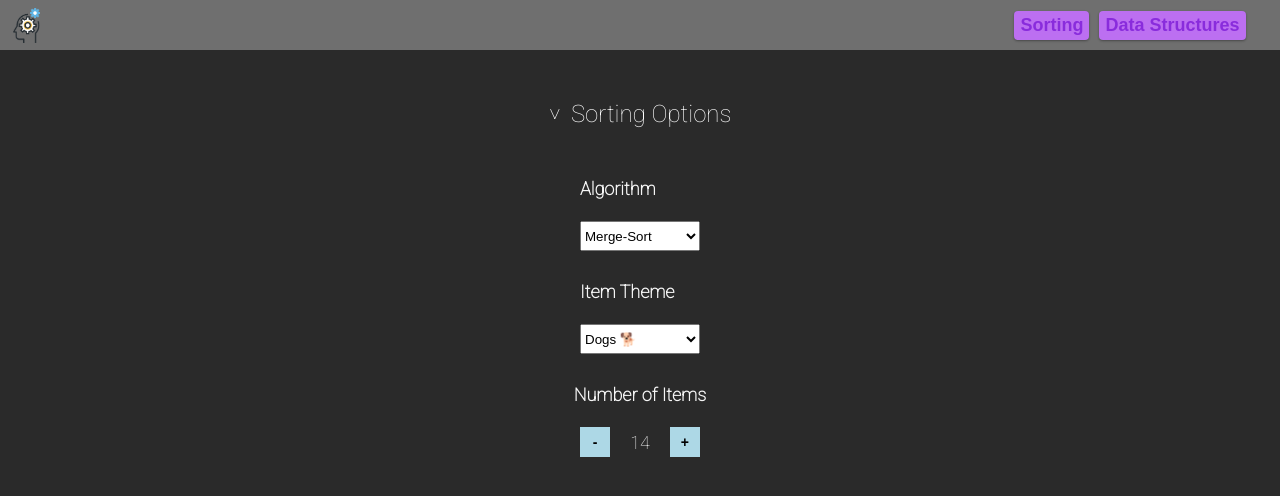
After one commit to moomoolive/algo_city, a Flask app: page /sorting in a window 1280 px wide. The commit adds this page. Shown: the top 496 px of the page. Run offline with Flask 2, Linux system fonts and the light colour scheme.

Commit message:
added a selection page for choosing an algorithm

```diff
--- a/code/algo_city/__init__.py
+++ b/code/algo_city/__init__.py
@@ -5,7 +5,7 @@ def create_app():
 
     @app.route('/')
     def home():
-        return flask.render_template('app_container.html')
+        return flask.render_template('homepage.html')
 
     from algo_city.routes.sorting import sort
 
--- a/code/algo_city/routes/sorting.py
+++ b/code/algo_city/routes/sorting.py
@@ -2,6 +2,6 @@ import flask
 
 sort = flask.Blueprint('sorting', __name__)
 
-@sort.route('/merge-sort')
+@sort.route('/sorting')
 def merge_sort():
-    return "merge-sort"
+    return flask.render_template('sorting_algorithms.html')
--- a/code/algo_city/static/styles/app.css
+++ b/code/algo_city/static/styles/app.css
@@ -5,6 +5,11 @@ body {
 }
 
 div {
+    margin: 0 0 0 0;
+    padding: 0 0 0 0;
+}
+
+p {
     margin: 0 0 0 0;
     padding: 0 0 0 0;
 }
@@ -59,7 +64,7 @@ button {
     padding-bottom: 3px;
     padding-left: 6px;
     padding-right: 6px;
-    border-radius: 99999px;
+    border-radius: 4px;
     color: #892cdc;
     font-weight: bold;
     font-size: 18px;
--- /dev/null
+++ b/code/algo_city/static/styles/sorting-algorithms.css
@@ -0,0 +1,73 @@
+.algorithm-selection-container {
+    width: 100vw;
+    max-width: 1000px;
+    display: flex;
+    flex-direction: column;
+    justify-content: center;
+    align-items: center;
+    margin-left: auto;
+    margin-right: auto;
+    margin-top: 50px;
+}
+
+.algorithm-selector, .item-theme-selector {
+    margin-bottom: 30px;
+    width: 120px;
+    height: 30px;
+    margin-left: auto;
+    margin-right: auto;
+}
+
+.number-of-items-to-sort-container {
+    display: flex;
+    flex-direction: row;
+    justify-content: center;
+    align-items: center;
+}
+
+.selector-description {
+    margin-bottom: 22px;
+    color: whitesmoke;
+    font-size: 18px;
+    font-weight: bold;
+}
+
+.number-of-items-text {
+    font-size: 18px;
+    margin-left: 20px;
+    margin-right: 20px;
+    color: whitesmoke;
+}
+
+.number-of-items-button {
+    width: 30px;
+    height: 30px;
+    background-color: lightblue;
+    font-weight: bold;
+    font-size: 14px;
+}
+
+.sorting-options-label-container {
+    display: flex;
+    flex-direction: row;
+    justify-content: center;
+    align-items: center;
+    margin-left: auto;
+    margin-right: auto;
+    width: 100vw;
+    max-width: 1000px;
+    margin-top: 50px;
+}
+
+.sorting-options-label-text {
+    font-size: 24px;
+    color: white;
+}
+
+.arrow {
+    margin-right: 10px;
+}
+
+.showing-options {
+    transform: rotate(90deg);
+}
--- a/code/algo_city/templates/app_container.html
+++ b/code/algo_city/templates/app_container.html
@@ -20,7 +20,7 @@
                 <button
                     class="menu-button"
                     id="menu-button"
-                    onclick="toggleNavBar()"
+                    onclick="header.toggleNavBar()"
                 >
                     📘 Menu
                 </button>
@@ -34,12 +34,12 @@
             </div>
             <div class="dropdown-menu" id="dropdown-menu">
                 <div>
-                    <a onclick="toSorting()">Sorting</a>
+                    <a onclick="toSorting()">Sorting Algorithms</a>
                 </div>
-                <div>
+                <!-- <div>
                     <a onclick="toDataStructures()">Data Structures</a>
-                </div>
-                <div class="close-menu" onclick="toggleNavBar()">
+                </div> -->
+                <div class="close-menu" onclick="header.toggleNavBar()">
                     Close
                 </div>
             </div>
--- /dev/null
+++ b/code/algo_city/templates/sorting_algorithms.html
@@ -0,0 +1,64 @@
+{% extends 'app_container.html' %}
+
+{% block content %}
+<link rel="stylesheet" href="{{ url_for('static', filename='styles/sorting-algorithms.css') }}">
+
+<div class="sorting-options-label-container">
+    <div class="sorting-options-label-text arrow showing-options">
+        >
+    </div>
+    <div class="sorting-options-label-text">
+        Sorting Options
+    </div>
+</div>
+
+<div class="algorithm-selection-container">
+
+    <div>
+        <div class="selector-description">
+            Algorithm
+        </div>
+        <select
+            class="algorithm-selector"
+            name=""
+            id="algorithm"
+        >
+            <option value="merge-sort">Merge-Sort</option>
+            <option value="quick-sort">Quick-Sort</option>
+        </select>
+    </div>
+
+    <div>
+        <div class="selector-description">
+            Item Theme
+        </div>
+        <select
+            class="item-theme-selector"
+            name=""
+            id="item-theme"
+        >
+            <option value="dog">Dogs 🐕</option>
+            <option value="cat">Cats 🐈</option>
+            <option value="bird">Parakeets 🦜</option>
+        </select>
+    </div>
+
+    <div>
+        <div class="selector-description">
+            Number of Items
+        </div>
+        <div class="number-of-items-to-sort-container">
+            <button class="number-of-items-button red">
+                -
+            </button>
+            <div class="number-of-items-text">
+                14
+            </div>
+            <button class="number-of-items-button green">
+                +
+            </button>
+        </div>
+    </div>
+
+</div>
+{% endblock %}
```
Also changed, not shown: code/algo_city/static/scripts/header.js (+23 -19 lines), code/algo_city/static/styles/homepage.css (added, +28 -0 lines), code/algo_city/templates/homepage.html (added, +13 -0 lines), code/algo_city/static/pictures/cat_photos/cat_homepage.png (added), code/algo_city/static/pictures/doge_photos/doge_homepage.png (added), code/algo_city/static/scripts/random.js (deleted), 1 other file.
